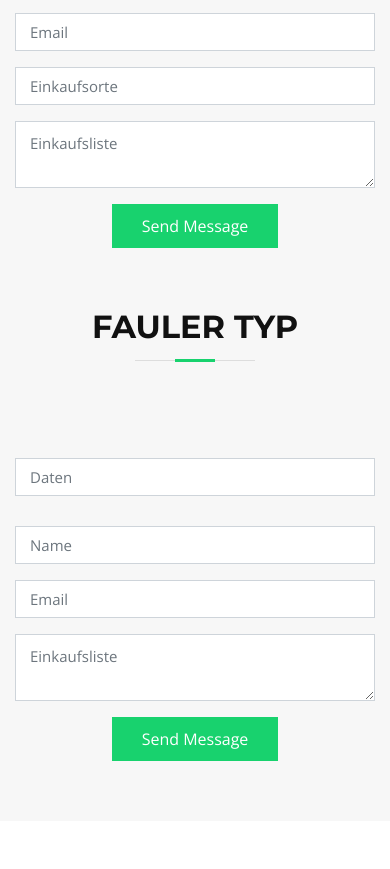
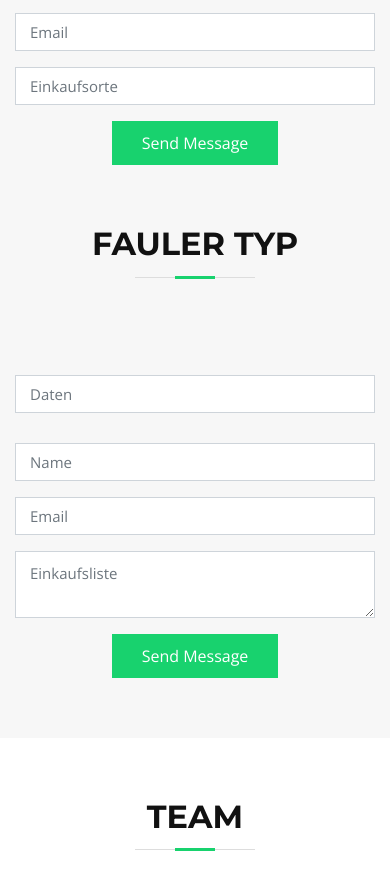
Before and after one commit to freiqu/Buy2gether, a plain HTML site: page index.html in a window 390 px wide. Shown: the part 1088-1957 px from the top of the page. Drawn offline with nearby package versions, Linux system fonts and the light colour scheme.

Commit message:
html 5 djyxck

```diff
--- a/index.html
+++ b/index.html
@@ -141,10 +141,7 @@
                 <input type="text" class="form-control" name="subject" id="subject" placeholder="Einkaufsorte" data-rule="minlen:4" data-msg="Please enter at least 8 chars of subject" />
                 <div class="validation"></div>
               </div>
-              <div class="form-group col-md-4">
-              <textarea class="form-control" name="message"  data-rule="required" data-msg="Bitte schreiben sie Lebensmitel rein" placeholder="Einkaufsliste"></textarea>
-              <div class="validation"></div>
-              </div>
+
               <div class="text-center"><button type="submit" onclick="saveEinkaeufer()">Send Message</button></div>
             </form>
 
```
